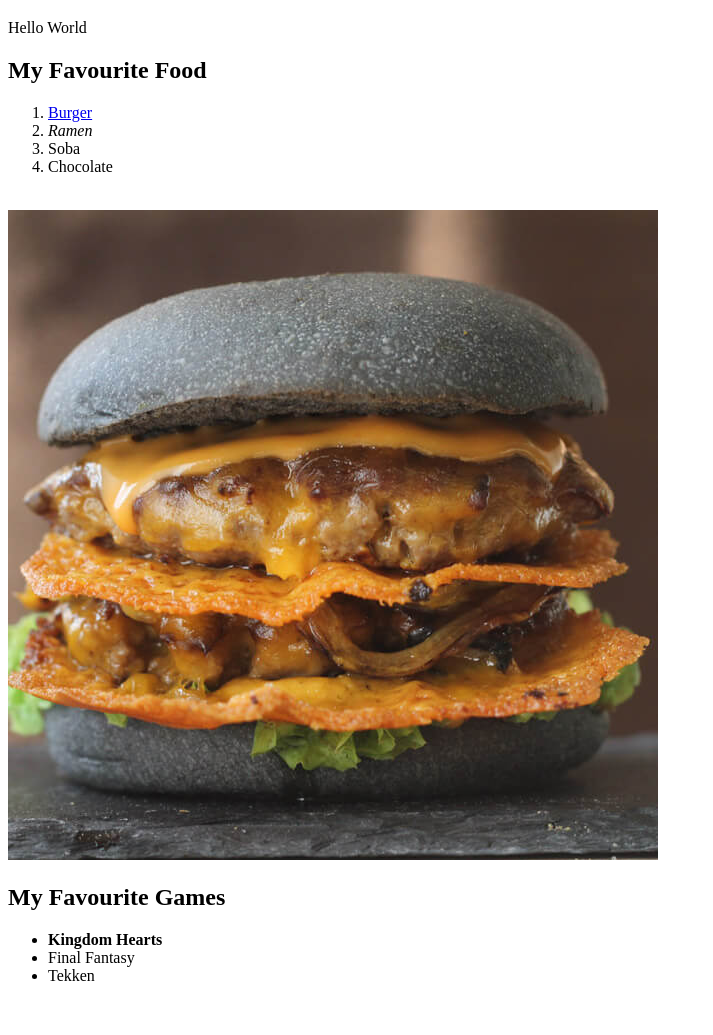
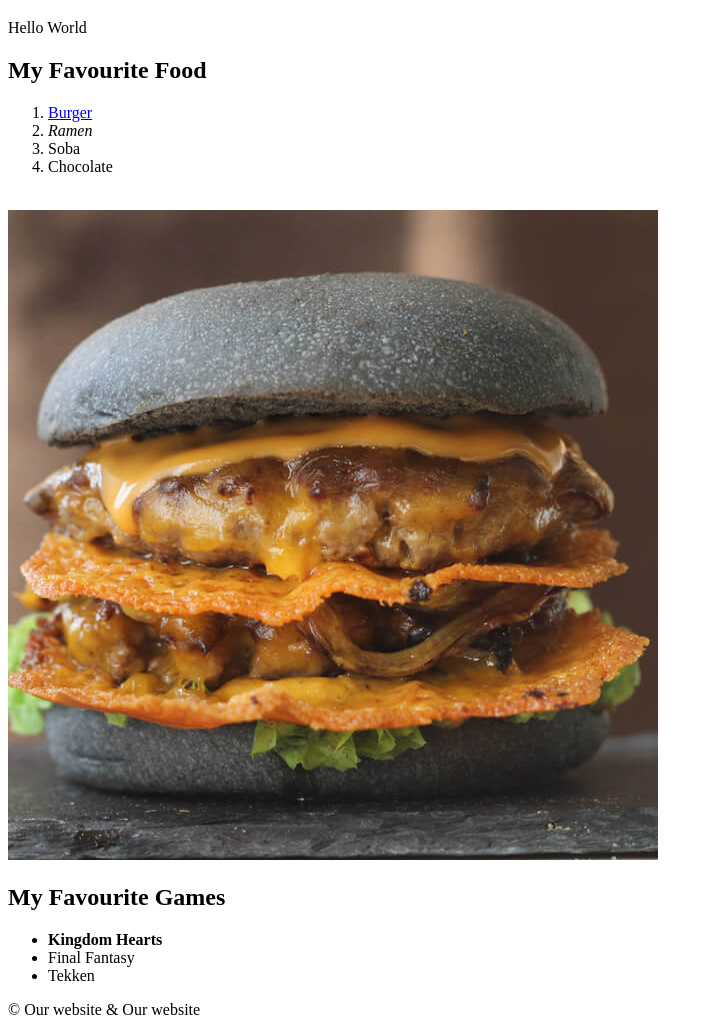
Before and after one commit to KC900201/Java_FullStack_Dev, a plain HTML site: page htmlFundamentals/index.html in a window 1280 px wide. Shown: the part 61-1096 px from the top of the page, without its empty margins (0-713 px from the left). Before the commit the page ends 1062 px from the top, so only its background shows below. Drawn offline with Linux system fonts and the light colour scheme.

Commit message:
Update html with comments - 09062020

```diff
--- a/htmlFundamentals/index.html
+++ b/htmlFundamentals/index.html
@@ -1,4 +1,4 @@
-<!-- Basic structure of html (Type "!" and hit enter)-->
+<!-- Basic structure of html (Type "!" and hit enter/shi)-->
 <!DOCTYPE html> <!--root element-->
 <html lang="en">
 <head>
@@ -7,10 +7,12 @@
     <title>My First Website</title>
 </head>
 <body>
+    <!--Starting of webpage-->
+    <!-- **********************-->
     <h1>My Website</h1>
 
     <p>Hello World</p>
-
+    <!-- Section: Creating List-->
     <!--Creating list-->
     <h2>My Favourite Food</h2>
     <ol>
@@ -21,7 +23,7 @@
     </ol>
 
     <br />
-    <!--Continue here 09052020-->
+
     <img src="img/img_beef_in-and-out.jpg" alt="Burger menu from myburgerlab">
 
     <h2>My Favourite Games</h2>
@@ -32,5 +34,10 @@
         <li>Tekken</li>
     </ul>
 
+    <!--Section: End of website-->
+    <p>
+       &copy; Our website &amp; Our website
+    </p>
+
 </body>
 </html>
```
